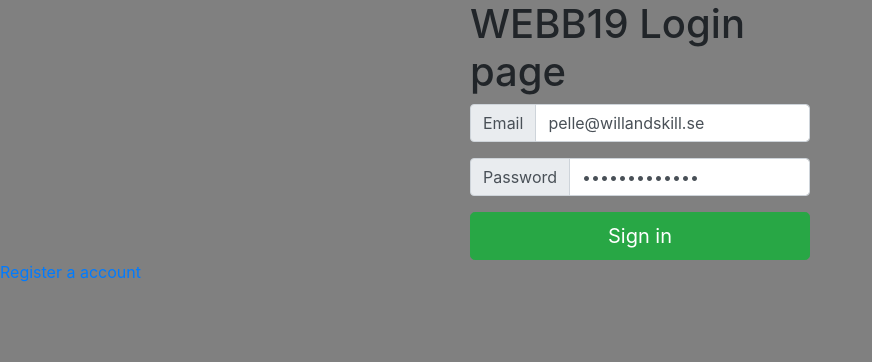
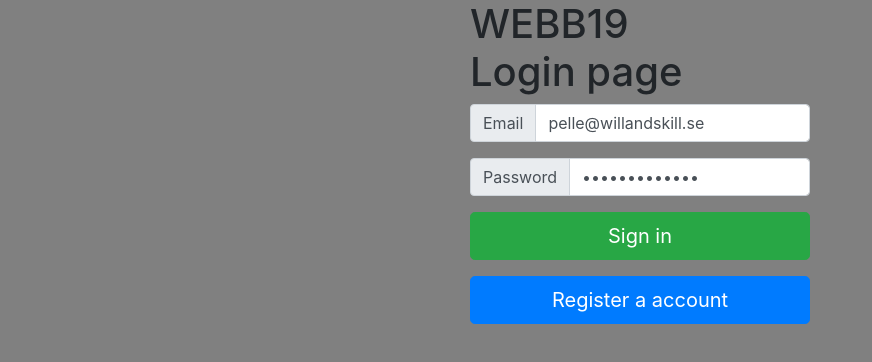
Before and after one commit to KaptenAlex/forum_task, a Next.js app: page / in a window 1280 px wide. Shown: the top 362 px of the page, without its empty margins (0-872 px from the left). Built offline with nearby package versions, Linux system fonts and the light colour scheme.

Commit message:
Styled login page and components.

```diff
--- a/components/LoginComponent.jsx
+++ b/components/LoginComponent.jsx
@@ -40,7 +40,8 @@ export default function LoginComponent() {
         <div className="container">
             <div className="d-flex justify-content-center">
                 <div className="col-lg-4">
-                    <h1>WEBB19 Login page</h1>
+                    <h1 className="mb-0">WEBB19</h1>
+                    <h1>Login page</h1>
                     <form className="" method="POST" onSubmit={SignInUser}>
                         <div className="input-group mb-3">
                             <div className="input-group-prepend">
@@ -56,7 +57,7 @@ export default function LoginComponent() {
                             />
                         </div>
                         <div className="input-group mb-3">
-                        <div className="input-group-prepend">
+                            <div className="input-group-prepend">
                                 <span className="input-group-text">Password</span>
                             </div>
                             <input
--- a/pages/index.js
+++ b/pages/index.js
@@ -5,10 +5,16 @@ import LoginComponent from '../components/LoginComponent'
 export default function Home() {
   return (
     <>
-    <LoginComponent />
-    <Link href="/register">
-        <a>Register a account</a>
-    </Link>
+      <LoginComponent />
+      <div className="container mt-3">
+        <div className="d-flex justify-content-center">
+          <div className="col-lg-4">
+            <Link href="/register">
+              <a className="btn btn-primary btn-lg btn-block">Register a account</a>
+            </Link>
+          </div>
+        </div>
+      </div>
     </>
   )
 }
```
Also changed, not shown: components/PostCreateComponent.jsx (+2 -6 lines).
